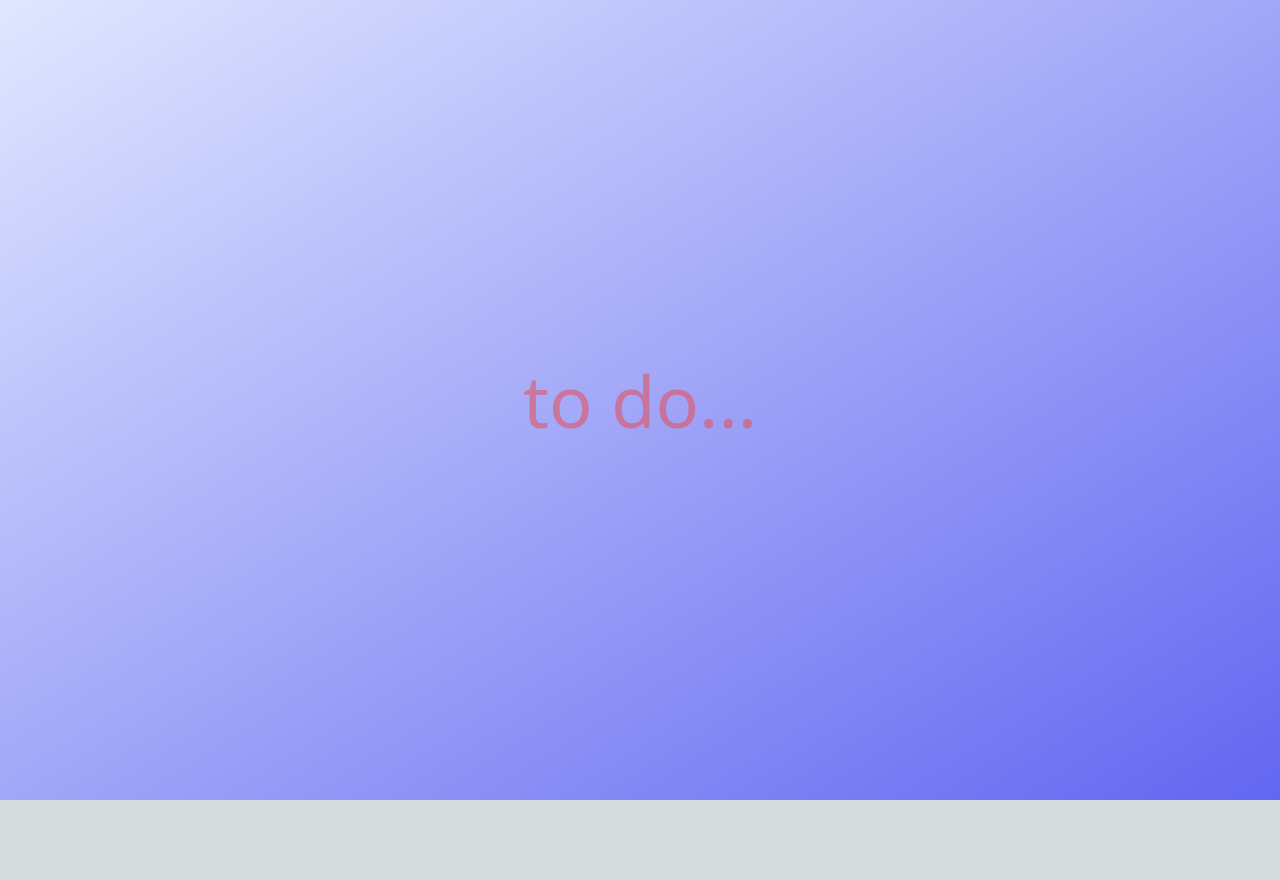
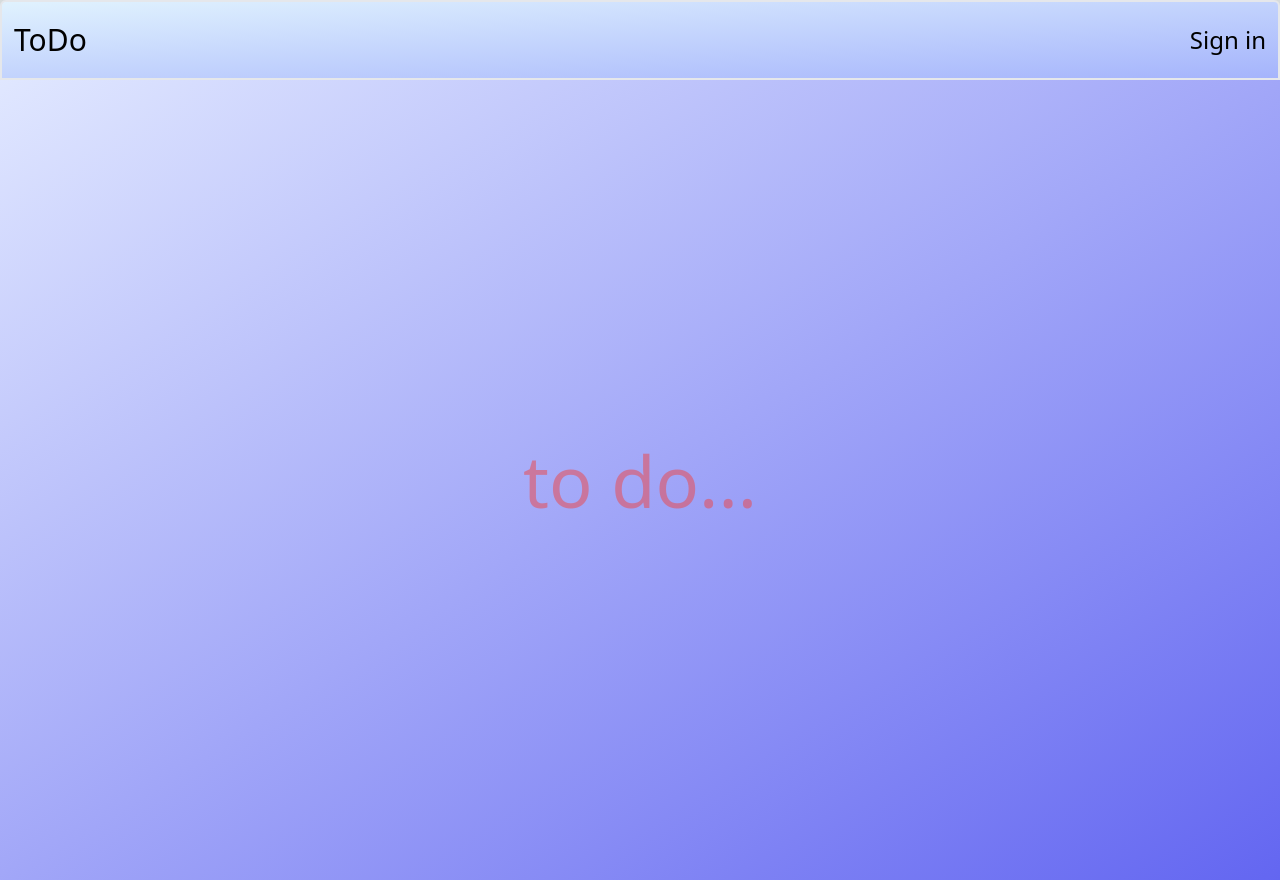
Before and after one commit to czeslaw187/todo_next, a Next.js app: page / in a window 1280 px wide. Before the commit the page ends 800 px from the top, so only its background shows below. Built offline with nearby package versions, Linux system fonts and the light colour scheme.

Commit message:
base style and navbar added

```diff
--- a/components/Layout.js
+++ b/components/Layout.js
@@ -1,6 +1,9 @@
+import NavBar from "./NavBar";
+
 function Layout({children}) {
     return (
         <>
+        <NavBar />
         <div className='w-screen h-screen bg-gradient-to-br from-indigo-100 to-indigo-500'>
             {children}
         </div>
--- /dev/null
+++ b/components/NavBar.js
@@ -0,0 +1,10 @@
+function NavBar() {
+    return (
+        <div className="w-full h-[5rem] border-2 rounded-t-md bg-gradient-to-br from-sky-100 to-indigo-300 flex flex-row justify-between items-center">
+            <a className="text-3xl text-black mx-3" href="#">ToDo</a>
+            <button className="text-2xl text-black hover:opacity-50 active:opacity-100 mx-3" type="button">Sign in</button>
+        </div>
+     );
+}
+
+export default NavBar;
```
Also changed, not shown: lib/baseReducer.js (added).
